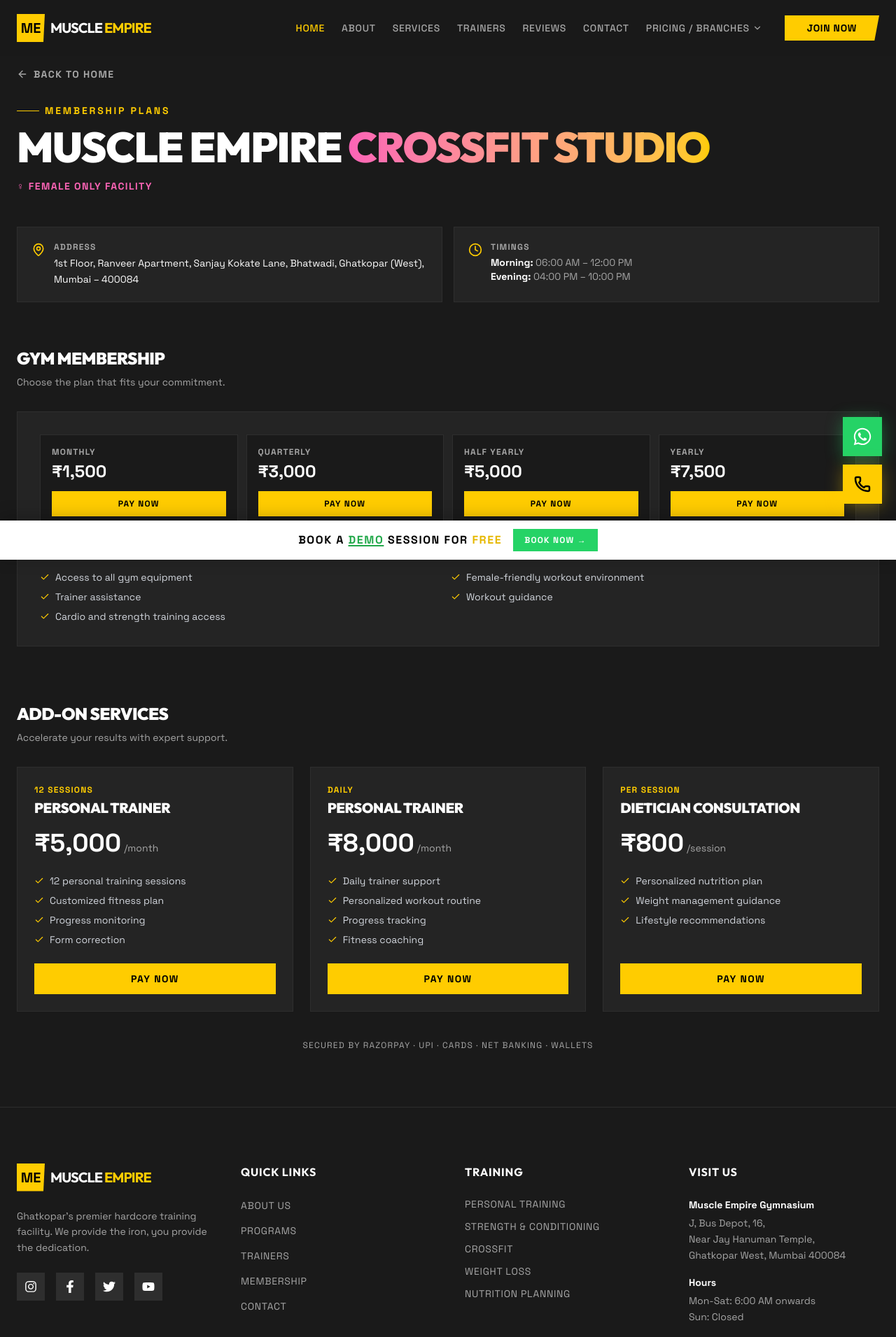
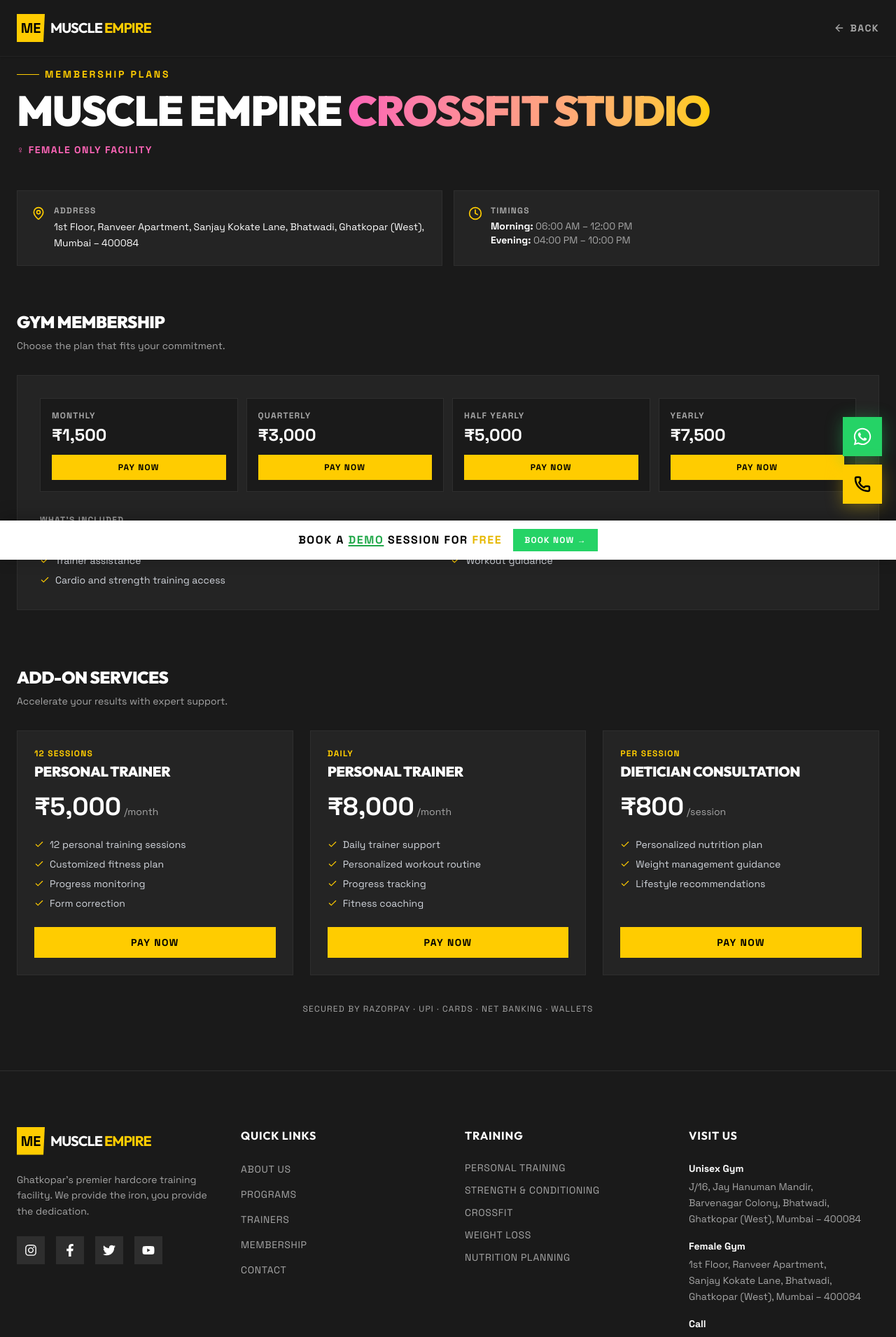
Before and after one commit to kinjal-webdev/muscle-empire, a React (Vite) app: page /female-gym-plans in a window 1280 px wide. Shown: the top 1911 px of the page at 70% size. Built offline with nearby package versions, Linux system fonts and the light colour scheme.

Commit message:
feat: plan pages use simple navbar, scroll restore on back, both locations in footer/contact

```diff
--- a/src/components/Contact.tsx
+++ b/src/components/Contact.tsx
@@ -30,9 +30,16 @@ const contactLinks = [
   },
   {
     icon: MapPin,
-    title: "Visit Us",
-    value: "J, Bus Depot, 16, Near Jay Hanuman Temple, Ghatkopar West",
+    title: "Unisex Gym — Ghatkopar West",
+    value: "J/16, Jay Hanuman Mandir, Barvenagar Colony, Bhatwadi, Ghatkopar (West)",
     href: "https://maps.google.com/?q=Muscle+Empire+Gymnasium+Ghatkopar+West+Mumbai",
+    action: "Get Directions",
+  },
+  {
+    icon: MapPin,
+    title: "Female Gym — Ghatkopar West",
+    value: "1st Floor, Ranveer Apartment, Sanjay Kokate Lane, Bhatwadi, Ghatkopar (West)",
+    href: "https://maps.google.com/?q=Ranveer+Apartment+Sanjay+Kokate+Lane+Bhatwadi+Ghatkopar+West+Mumbai",
     action: "Get Directions",
   },
 ];
--- a/src/components/Footer.tsx
+++ b/src/components/Footer.tsx
@@ -70,15 +70,16 @@ export default function Footer() {
             <h4 className="text-white font-bold uppercase tracking-wider mb-6">Visit Us</h4>
             <address className="not-italic text-sm text-muted-foreground leading-relaxed space-y-4">
               <p>
-                <strong className="text-white block mb-1">Muscle Empire Gymnasium</strong>
-                J, Bus Depot, 16,<br />
-                Near Jay Hanuman Temple,<br />
-                Ghatkopar West, Mumbai 400084
+                <strong className="text-white block mb-1">Unisex Gym</strong>
+                J/16, Jay Hanuman Mandir,<br />
+                Barvenagar Colony, Bhatwadi,<br />
+                Ghatkopar (West), Mumbai – 400084
               </p>
               <p>
-                <strong className="text-white block mb-1">Hours</strong>
-                Mon-Sat: 6:00 AM onwards<br />
-                Sun: Closed
+                <strong className="text-white block mb-1">Female Gym</strong>
+                1st Floor, Ranveer Apartment,<br />
+                Sanjay Kokate Lane, Bhatwadi,<br />
+                Ghatkopar (West), Mumbai – 400084
               </p>
               <p>
                 <strong className="text-white block mb-1">Call</strong>
--- /dev/null
+++ b/src/components/PlanNavbar.tsx
@@ -0,0 +1,55 @@
+import { ArrowLeft } from "lucide-react";
+import { useLocation } from "wouter";
+
+interface Props {
+  scrollKey: string; // key used to save/restore scroll position
+}
+
+export default function PlanNavbar({ scrollKey }: Props) {
+  const [, navigate] = useLocation();
+
+  const handleBack = () => {
+    const saved = sessionStorage.getItem(scrollKey);
+    navigate("/");
+    // Restore scroll after route change renders
+    if (saved !== null) {
+      const y = parseInt(saved, 10);
+      requestAnimationFrame(() => {
+        requestAnimationFrame(() => {
+          window.scrollTo({ top: y, behavior: "instant" });
+        });
+      });
+    }
+  };
+
+  return (
+    <nav className="fixed top-0 left-0 right-0 z-50 bg-background/95 backdrop-blur-md border-b border-border/50 shadow-sm">
+      <div className="container mx-auto px-4 md:px-6">
+        <div className="flex items-center justify-between h-20">
+          {/* Logo */}
+          <a
+            href="/"
+            onClick={(e) => { e.preventDefault(); handleBack(); }}
+            className="flex items-center gap-2 group"
+          >
+            <div className="w-10 h-10 bg-primary clip-path-slant flex items-center justify-center text-black font-black text-xl group-hover:scale-110 transition-transform shrink-0">
+              ME
+            </div>
+            <span className="font-display font-bold text-base sm:text-xl tracking-tighter uppercase">
+              Muscle <span className="text-primary">Empire</span>
+            </span>
+          </a>
+
+          {/* Back button */}
+          <button
+            onClick={handleBack}
+            className="flex items-center gap-2 text-muted-foreground hover:text-primary transition-colors text-sm font-bold uppercase tracking-widest"
+          >
+            <ArrowLeft size={16} />
+            <span className="hidden sm:inline">Back</span>
+          </button>
+        </div>
+      </div>
+    </nav>
+  );
+}
--- a/src/components/Pricing.tsx
+++ b/src/components/Pricing.tsx
@@ -99,7 +99,10 @@ export default function Pricing() {
 
               {/* CTA */}
               <button
-                onClick={() => navigate(gym.href)}
+                onClick={() => {
+                  sessionStorage.setItem("scroll_before_plans", String(window.scrollY));
+                  navigate(gym.href);
+                }}
                 className="w-full bg-primary hover:bg-primary/90 text-black font-black uppercase tracking-widest h-14 text-sm transition-all shadow-[0_4px_20px_rgba(255,208,0,0.25)] hover:shadow-[0_4px_30px_rgba(255,208,0,0.4)]"
               >
                 View All Plans →
--- a/src/pages/FemaleGymPlans.tsx
+++ b/src/pages/FemaleGymPlans.tsx
@@ -1,8 +1,7 @@
 import { motion } from "framer-motion";
-import { Check, MapPin, Clock, ArrowLeft } from "lucide-react";
-import { useLocation } from "wouter";
+import { Check, MapPin, Clock } from "lucide-react";
 import { openRazorpay } from "@/lib/razorpay";
-import Navbar from "@/components/Navbar";
+import PlanNavbar from "@/components/PlanNavbar";
 import Footer from "@/components/Footer";
 
 const address = "1st Floor, Ranveer Apartment, Sanjay Kokate Lane, Bhatwadi, Ghatkopar (West), Mumbai – 400084";
@@ -101,21 +100,11 @@ function AddOnCard({ addon }: { addon: (typeof addOns)[0] }) {
 }
 
 export default function FemaleGymPlans() {
-  const [, navigate] = useLocation();
-
   return (
     <div className="min-h-screen bg-background text-foreground">
-      <Navbar />
+      <PlanNavbar scrollKey="scroll_before_plans" />
       <main className="pt-24 pb-20">
         <div className="container mx-auto px-4 md:px-6">
-
-          {/* Back */}
-          <button
-            onClick={() => navigate("/")}
-            className="flex items-center gap-2 text-muted-foreground hover:text-primary transition-colors mb-8 text-sm font-bold uppercase tracking-widest"
-          >
-            <ArrowLeft size={16} /> Back to Home
-          </button>
 
           {/* Hero header */}
           <div className="mb-12">
--- a/src/pages/UnisexGymPlans.tsx
+++ b/src/pages/UnisexGymPlans.tsx
@@ -1,8 +1,7 @@
 import { motion } from "framer-motion";
-import { Check, MapPin, Clock, ArrowLeft } from "lucide-react";
-import { useLocation } from "wouter";
+import { Check, MapPin, Clock } from "lucide-react";
 import { openRazorpay } from "@/lib/razorpay";
-import Navbar from "@/components/Navbar";
+import PlanNavbar from "@/components/PlanNavbar";
 import Footer from "@/components/Footer";
 
 const address = "J/16, Jay Hanuman Mandir, Barvenagar Colony, Bhatwadi, Ghatkopar (West), Mumbai – 400084";
@@ -175,21 +174,11 @@ function AddOnCard({ addon }: { addon: (typeof addOns)[0] }) {
 }
 
 export default function UnisexGymPlans() {
-  const [, navigate] = useLocation();
-
   return (
     <div className="min-h-screen bg-background text-foreground">
-      <Navbar />
+      <PlanNavbar scrollKey="scroll_before_plans" />
       <main className="pt-24 pb-20">
         <div className="container mx-auto px-4 md:px-6">
-
-          {/* Back */}
-          <button
-            onClick={() => navigate("/")}
-            className="flex items-center gap-2 text-muted-foreground hover:text-primary transition-colors mb-8 text-sm font-bold uppercase tracking-widest"
-          >
-            <ArrowLeft size={16} /> Back to Home
-          </button>
 
           {/* Hero header */}
           <div className="mb-12">
```
